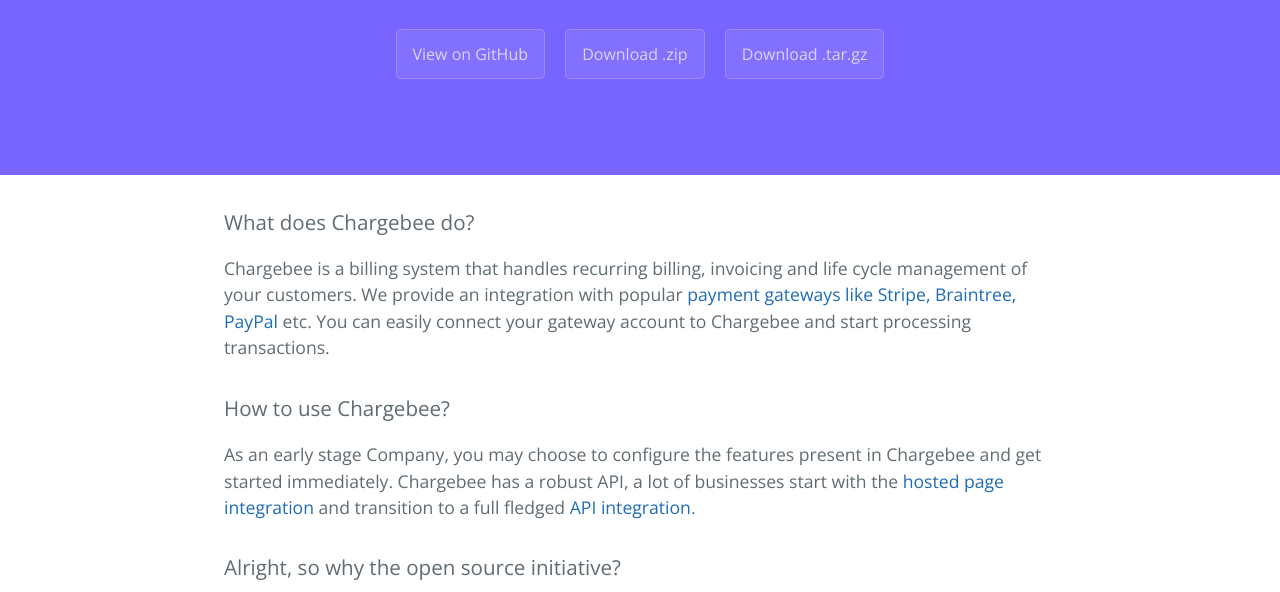
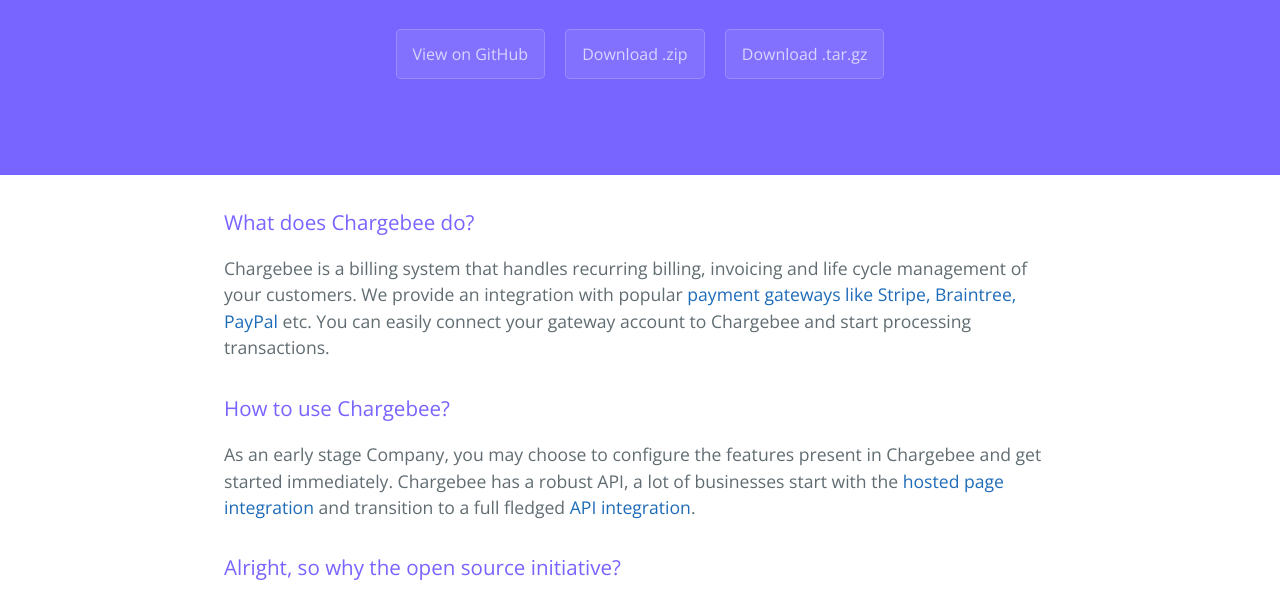
Before and after one commit to balajijayaraman/Chargebee-OpenSource.github.io, a plain HTML site: page index.html in a window 1280 px wide. Shown: the part 208-800 px from the top of the page. Drawn offline with nearby package versions, Linux system fonts and the light colour scheme.

Commit message:
Update stylesheet.css

```diff
--- a/stylesheets/stylesheet.css
+++ b/stylesheets/stylesheet.css
@@ -112,7 +112,7 @@ a {
   margin-top: 2rem;
   margin-bottom: 1rem;
   font-weight: normal;
-  color: rgba; }
+  color:#7864FF; }
 .main-content p {
   margin-bottom: 1em; }
 .main-content code {
```
